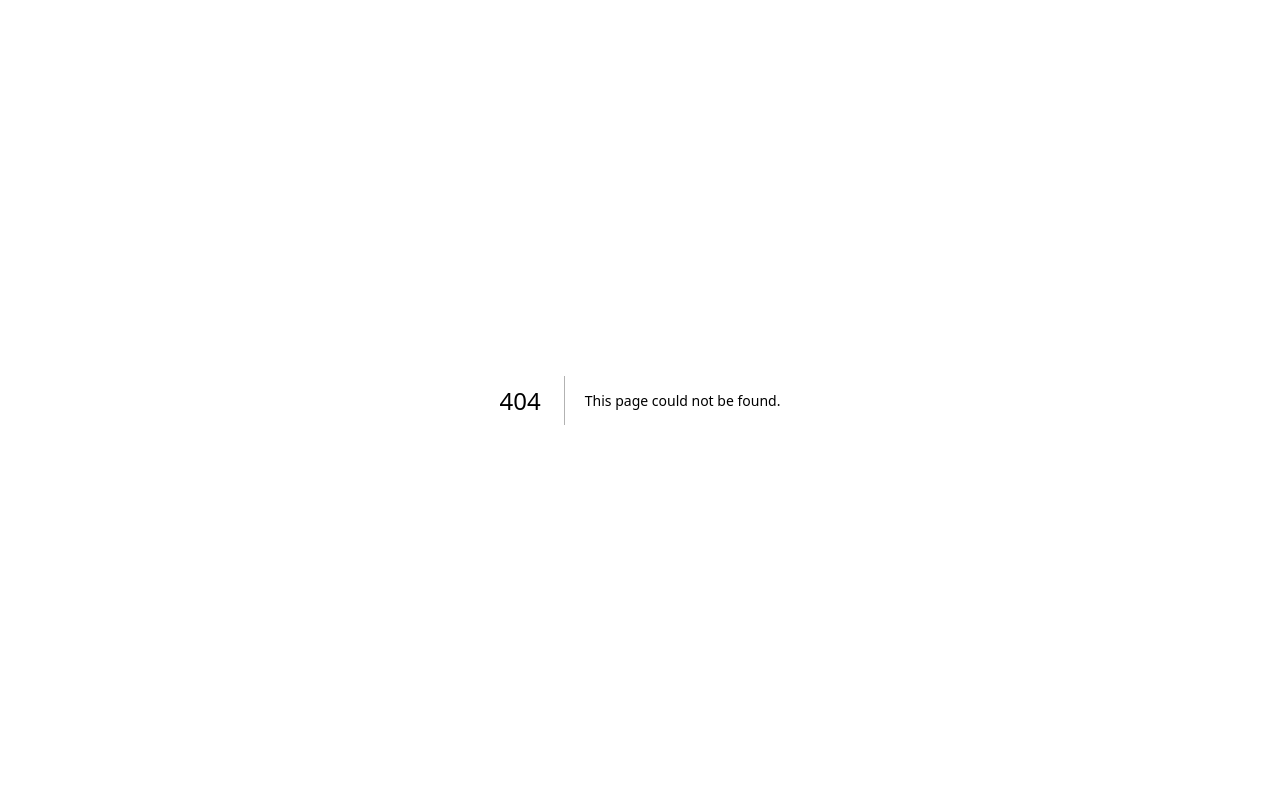
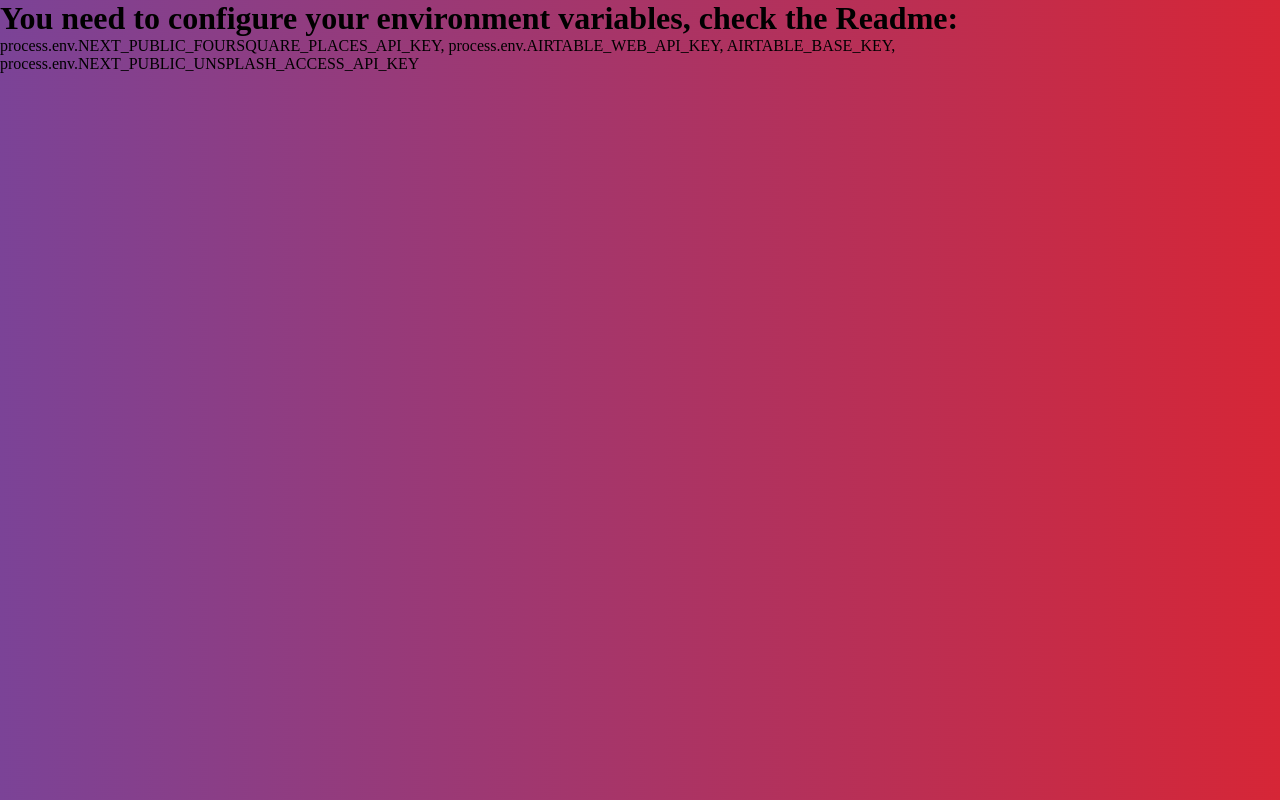
Before and after one commit to Anmol-Baranwal/Coffee-Compass, a Next.js app: page /problem in a window 1280 px wide. Before the commit this address had no page. Built offline with nearby package versions, Linux system fonts and the light colour scheme.

Commit message:
show error msg if env variables are not configured

```diff
--- /dev/null
+++ b/pages/problem.js
@@ -0,0 +1,16 @@
+function Problem() {
+    return (
+      <div>
+        <h1>
+          You need to configure your environment variables, check the Readme:
+        </h1>
+        <p>
+          process.env.NEXT_PUBLIC_FOURSQUARE_PLACES_API_KEY,
+          process.env.AIRTABLE_WEB_API_KEY, AIRTABLE_BASE_KEY,
+          process.env.NEXT_PUBLIC_UNSPLASH_ACCESS_API_KEY
+        </p>
+      </div>
+    );
+  }
+
+  export default Problem;
```
